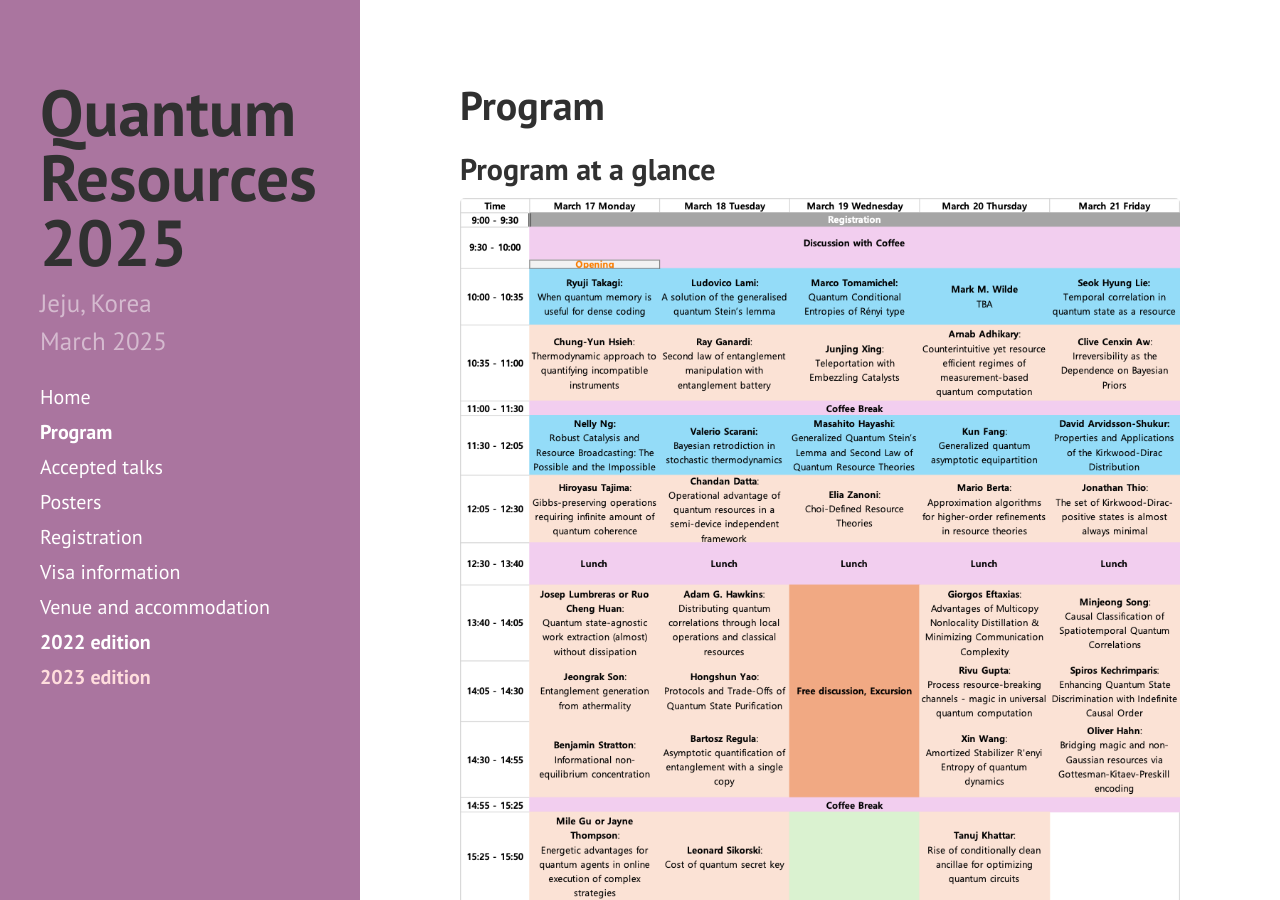
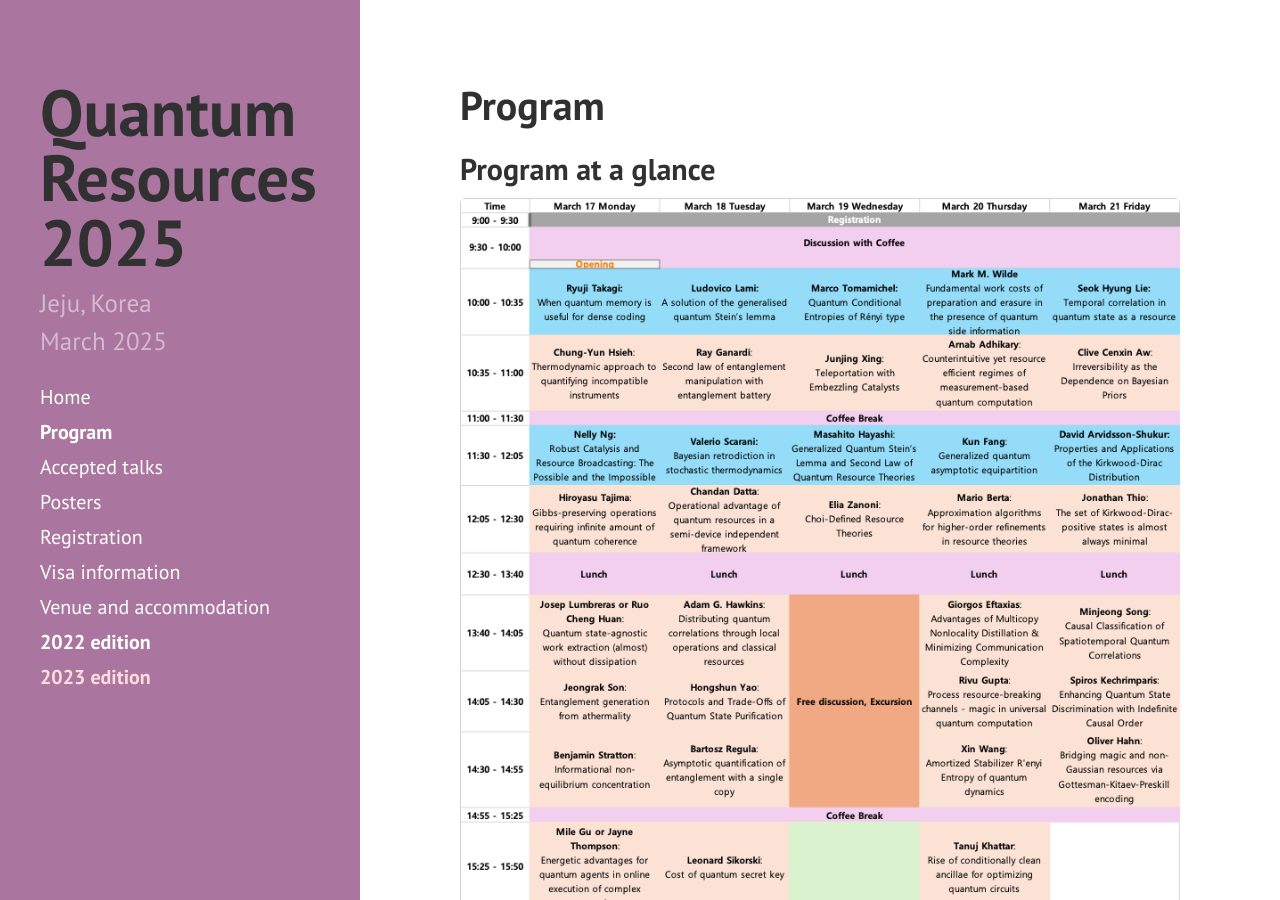
Before and after one commit to yeon-lee/yeon-lee.github.io, a Jekyll site: the page built from program.md, in a window 1280 px wide and 900 px high. Built offline with Jekyll 4.4.1, drawn with Linux system fonts in a browser that asks for light colours; nearby versions of some CDN libraries.

Commit message:
Update program.md

```diff
--- a/program.md
+++ b/program.md
@@ -5,7 +5,7 @@ order: 2
 ---
 
 ## Program at a glance
-<img src="Time_table_v2.1.png" width="750"/>
+<img src="Time_table_v3.png" width="750"/>
 
 ## Monday 17 March
 
```
